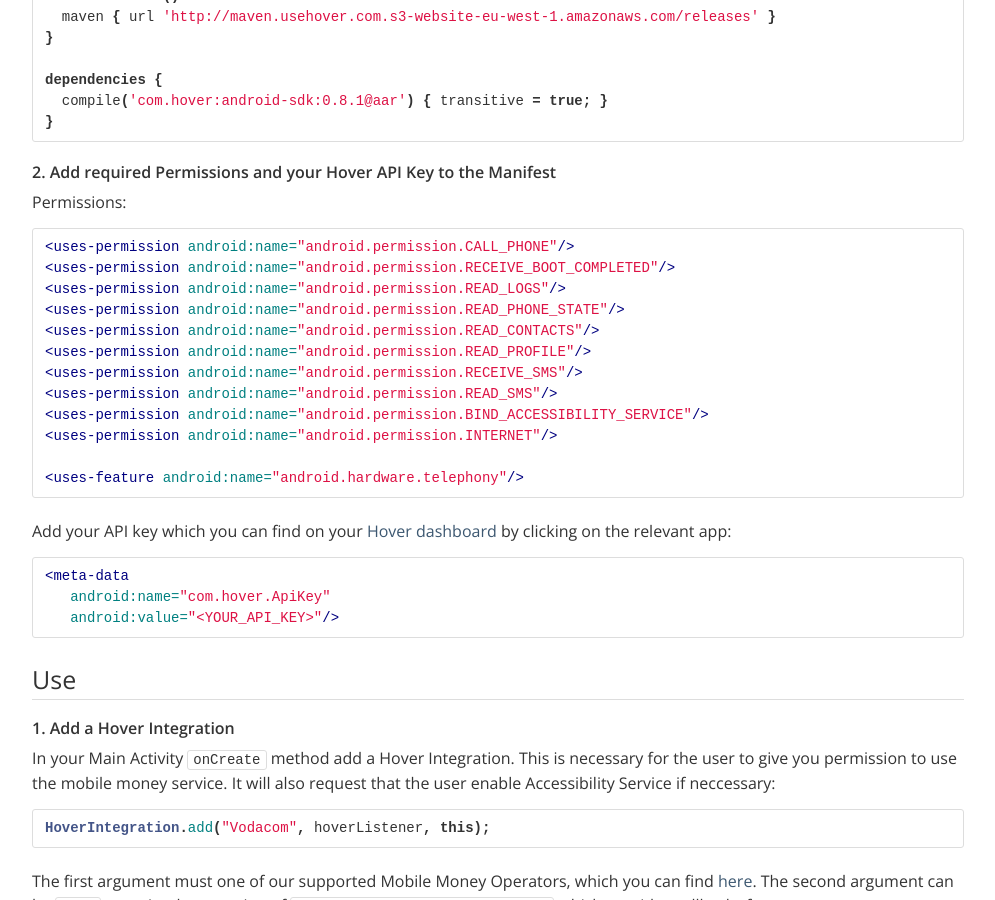
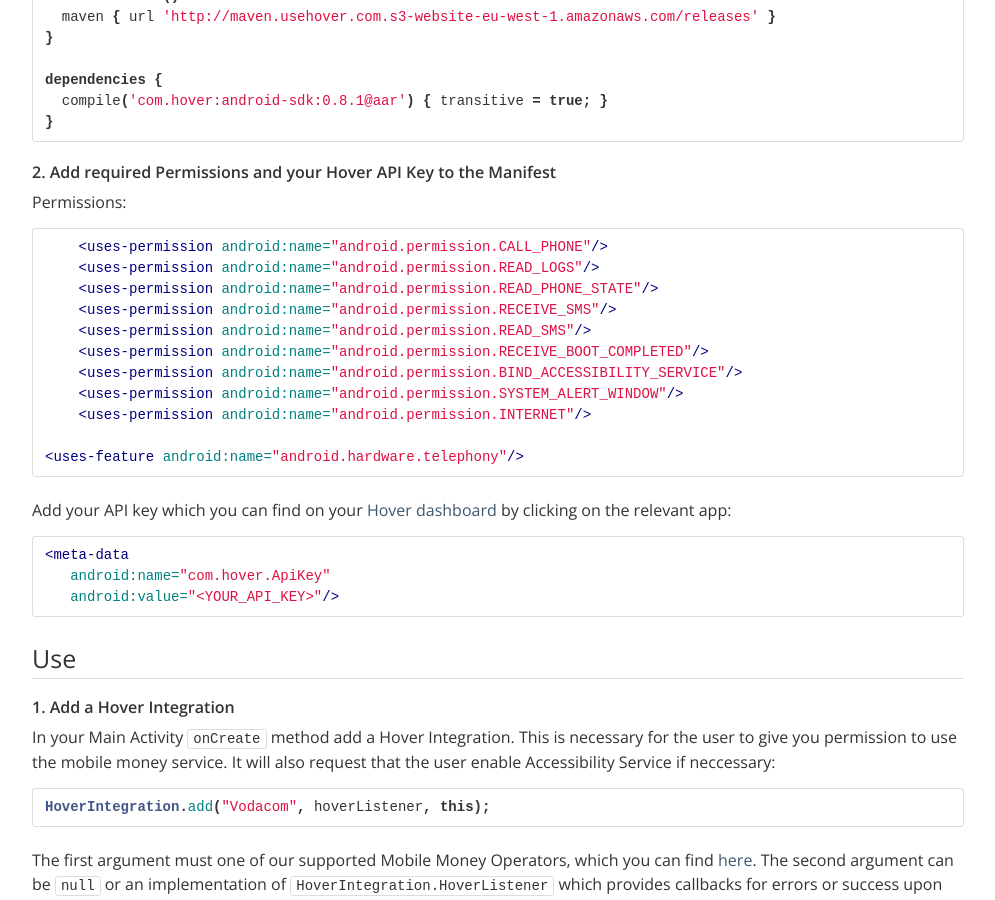
Before and after one commit to stephengacheru/usehover.github.io, a Jekyll site: the page built from index.md, in a window 1280 px wide and 900 px high, scrolled down 793 px. Shown: the whole window, without its empty margins (142-1137 px from the left). Built offline with Jekyll 4.4.1, drawn with Linux system fonts in a browser that asks for light colours.

Commit message:
Update index.md
Updated permissions

```diff
--- a/index.md
+++ b/index.md
@@ -49,16 +49,15 @@ dependencies {
 Permissions:
 
 {% highlight xml %}
-<uses-permission android:name="android.permission.CALL_PHONE"/>
-<uses-permission android:name="android.permission.RECEIVE_BOOT_COMPLETED"/>
-<uses-permission android:name="android.permission.READ_LOGS"/>
-<uses-permission android:name="android.permission.READ_PHONE_STATE"/>
-<uses-permission android:name="android.permission.READ_CONTACTS"/>
-<uses-permission android:name="android.permission.READ_PROFILE"/>
-<uses-permission android:name="android.permission.RECEIVE_SMS"/>
-<uses-permission android:name="android.permission.READ_SMS"/>
-<uses-permission android:name="android.permission.BIND_ACCESSIBILITY_SERVICE"/>
-<uses-permission android:name="android.permission.INTERNET"/>
+    <uses-permission android:name="android.permission.CALL_PHONE"/>
+    <uses-permission android:name="android.permission.READ_LOGS"/>
+    <uses-permission android:name="android.permission.READ_PHONE_STATE"/>
+    <uses-permission android:name="android.permission.RECEIVE_SMS"/>
+    <uses-permission android:name="android.permission.READ_SMS"/>
+    <uses-permission android:name="android.permission.RECEIVE_BOOT_COMPLETED"/>
+    <uses-permission android:name="android.permission.BIND_ACCESSIBILITY_SERVICE"/>
+    <uses-permission android:name="android.permission.SYSTEM_ALERT_WINDOW"/>
+    <uses-permission android:name="android.permission.INTERNET"/>
 
 <uses-feature android:name="android.hardware.telephony"/>
 {% endhighlight %}
```
